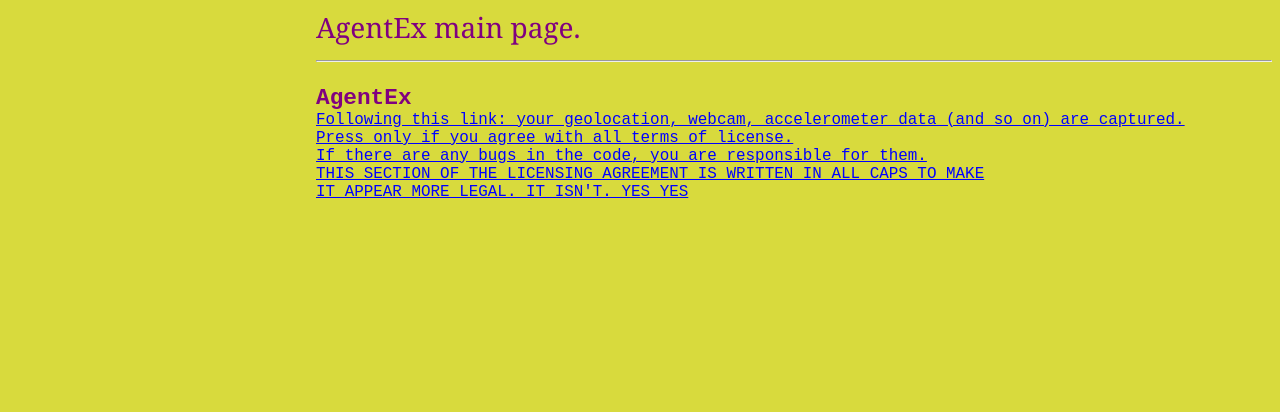
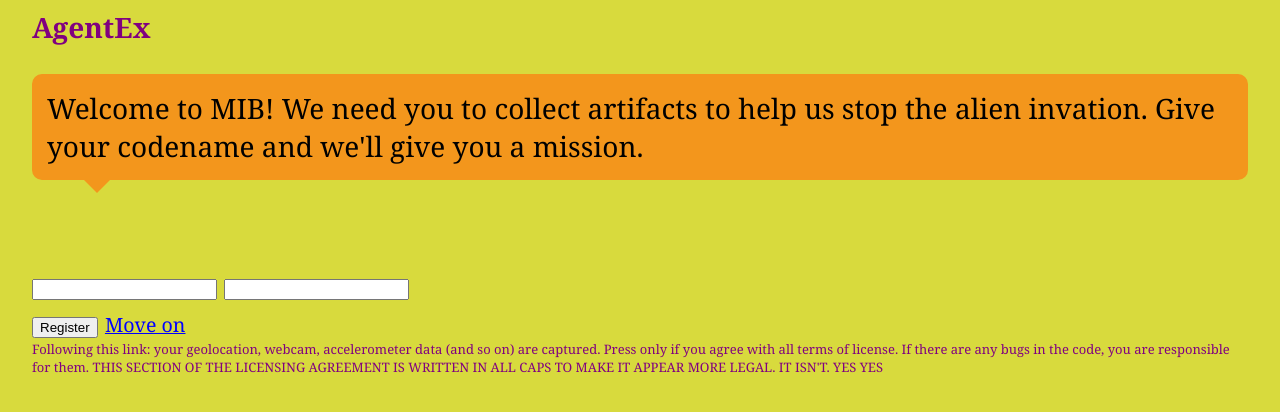
Before and after one commit to cm4l/AgentEx, a plain HTML site: page public_html/Client/index.html in a window 1280 px wide. Drawn offline with Linux system fonts and the light colour scheme.

Commit message:
Kirjautumissivu aloitettu, refaktrointia

```diff
--- a/public_html/Client/default.css
+++ b/public_html/Client/default.css
@@ -1,11 +1,131 @@
 body {
-  padding-left: 11em;
-  font-family: Georgia, "Times New Roman",
-        Times, serif;
-  color: purple;
-  font-size:1.75em;
-  background-color: #d8da3d }
+	height: 100%;
+	width: 95%;
+	font-family: Georgia, serif;
+	color: purple;
+	font-size:1.75em;
+	background-color: #d8da3d ;
+	margin-right: auto;
+	margin-left:auto;
+}
+
 a {
-  color: blue;
-  font-size:0.7em; }
-a:hover {color: red;}
+	color: blue;
+	font-size:0.7em;
+}
+
+a:hover {
+	color: red;
+}
+
+section {
+	position:absolute;
+	top:0px;
+	left:0px;
+
+	/*set the width and height to 100% of the screen*/
+	width:100%;
+	height:100%;
+	display:none;
+}
+
+.bubble {
+   position:relative;
+   padding:15px;
+   margin:1em 0 3em;
+   color:#000;
+   background:#f3961c;
+
+   /* css3 */
+   -moz-border-radius:10px;
+   -webkit-border-radius:10px;
+   border-radius:10px;
+}
+
+/* creates triangle */
+.bubble:after {
+   content:"";
+   display:block; /* reduce the damage in FF3.0 */
+   position:absolute;
+   bottom:-13px;
+   left:50px;
+   width:0;
+   border-width:15px 15px 0;
+   border-style:solid;
+   border-color:#f3961c transparent;
+}
+
+.disclaimer{
+	font-size: small;
+}
+
+#debug_status {
+	z-index: 15;
+	position:absolute;
+	top:100px;
+	background: white;
+	width:200px;
+	height:200px;
+}
+
+#mapContainer {
+	z-index: 10;
+	position:absolute;
+	left:0px;
+	top:0px;
+	height:100%;
+	width:100%;
+}
+
+#webCamCanvasFallback {
+	z-index: -10;
+	position:absolute;
+	left:0px;
+	top:0px;
+	height:100%;
+	width:100%;
+}
+
+#webCamCanvas {
+	z-index: -10;
+	position:absolute;
+	left:0px;
+	top:0px;
+	height:100%;
+	width:100%;
+}
+
+#route_3d {
+	z-index: 13;
+	position:absolute;
+	left:0px;
+	top:0px;
+	height:100%;
+	width:100%;
+}
+
+#span {
+	background: white;
+}
+
+/*	start styles for the ContextMenu	*/
+.context_menu {
+	background-color:white;
+	border:1px solid gray;
+}
+.context_menu_item{
+	padding:3px 6px;
+}
+.context_menu_item:hover{
+	background-color:#CCCCCC;
+}
+.context_menu_separator{
+	background-color:gray;
+	height:1px;
+	margin:0;
+	padding:0;
+}
+#clearDirectionsItem, #getDirectionsItem{
+	display:none;
+}
+/*	end styles for the ContextMenu	*/
--- a/public_html/Client/index.html
+++ b/public_html/Client/index.html
@@ -3,18 +3,26 @@
 		<meta http-equiv="Content-Type" content="text/html; charset=utf-8">
 		<link rel="stylesheet" href="default.css">
 	</head>
+
 	<body>
+		<b>AgentEx</b>
 
-AgentEx main page. <br>
-<hr>
-<pre>
-<b>AgentEx</b>
-<a href="main.html">Following this link: your geolocation, webcam, accelerometer data (and so on) are captured.
+		<p class="bubble">
+			Welcome to MIB! We need you to collect artifacts to help us stop the alien invation. Give your codename and we'll give you a mission.
+		</p>
+		<input id="name" type= "text"></input>
+		<input id="name" type= "text"></input>
+		<br>
+		<input id="name" type= "submit" value="Register"></input>
+		<a href="main.html">Move on</a>
+
+		<div id= "disclaimer" class="disclaimer">
+			Following this link: your geolocation, webcam, accelerometer data (and so on) are captured.
 			Press only if you agree with all terms of license.
 			If there are any bugs in the code, you are responsible for them.
 			THIS SECTION OF THE LICENSING AGREEMENT IS WRITTEN IN ALL CAPS TO MAKE
-IT APPEAR MORE LEGAL. IT ISN'T. YES YES</a><br>
-</pre>
+			IT APPEAR MORE LEGAL. IT ISN'T. YES YES
+		</div>
 
 	</body>
 </html>
```
Also changed, not shown: public_html/Client/main.html (+4 -106 lines). Lines whose indentation alone changed are shown as unchanged.
